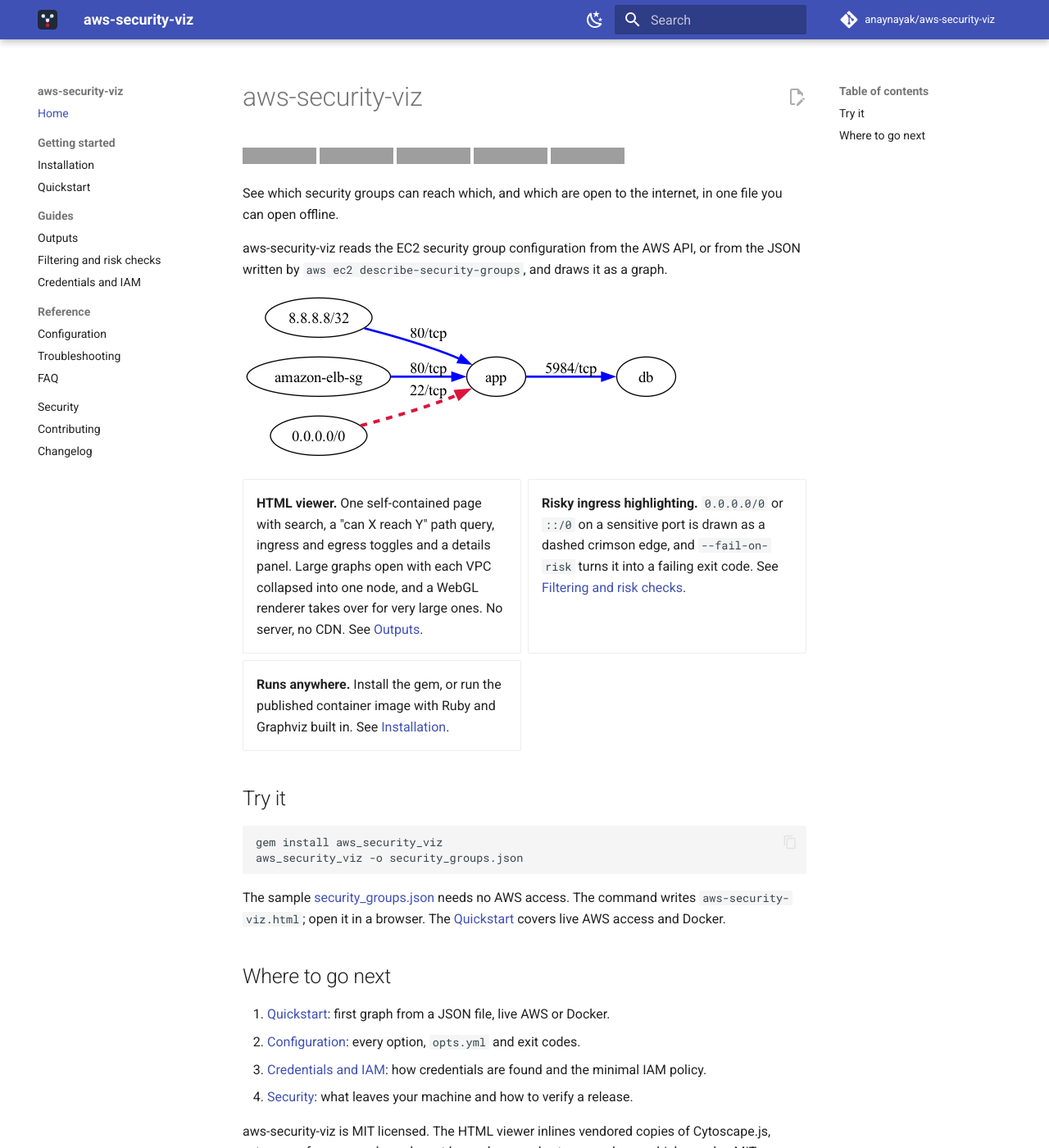
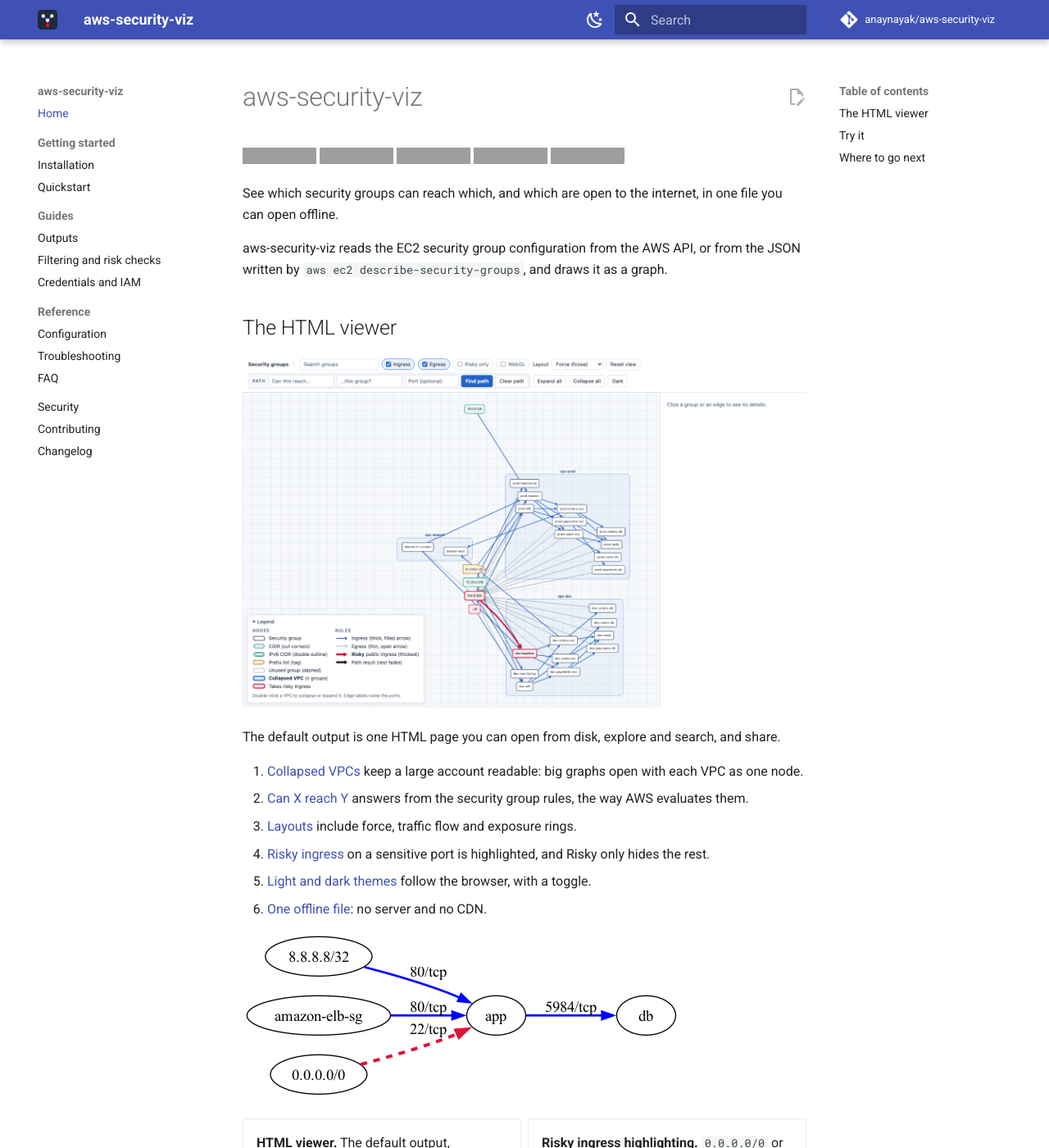
Before and after one commit to anaynayak/aws-security-viz, an MkDocs documentation site: the page built from docs/index.md, in a window 1280 px wide and 1400 px high. Shown: the whole window at 82% size. Built offline with MkDocs 1.6.1 and Material for MkDocs 9.7.7, drawn with Linux system fonts in a browser that asks for light colours; comment, search, counter and statistics services are not loaded; some of the changed text lies outside the part shown; grey boxes are pictures that could not be loaded.

Commit message:
Docs: feature the HTML viewer on the home page and in the README

```diff
--- a/docs/index.md
+++ b/docs/index.md
@@ -15,11 +15,25 @@
 aws-security-viz reads the EC2 security group configuration from the AWS API, or from the JSON written by
 `aws ec2 describe-security-groups`, and draws it as a graph.
 
+## The HTML viewer
+
+![HTML viewer in the light theme: three VPCs, their groups, the external peers and a thick red edge from 0.0.0.0/0 to a bastion group](assets/viewer-overview.png#only-light)
+![HTML viewer in the dark theme, zoomed to the dev VPC and the external peers](assets/viewer-overview-dark.png#only-dark)
+
+The default output is one HTML page you can open from disk, explore and search, and share.
+
+1. [Collapsed VPCs](outputs.md#html-viewer) keep a large account readable: big graphs open with each VPC as one node.
+2. [Can X reach Y](outputs.md#html-viewer) answers from the security group rules, the way AWS evaluates them.
+3. [Layouts](outputs.md#html-viewer) include force, traffic flow and exposure rings.
+4. [Risky ingress](outputs.md#html-viewer) on a sensitive port is highlighted, and Risky only hides the rest.
+5. [Light and dark themes](outputs.md#html-viewer) follow the browser, with a toggle.
+6. [One offline file](outputs.md#html-viewer): no server and no CDN.
+
 ![Security group graph rendered with Graphviz: a risky 0.0.0.0/0 edge into the app group](assets/sample.png)
 
 <div class="grid cards" markdown>
 
-1. **HTML viewer.** One self-contained page with search, a "can X reach Y" path query, ingress and egress toggles and a details panel. Large graphs open with each VPC collapsed into one node, and a WebGL renderer takes over for very large ones. No server, no CDN. See [Outputs](outputs.md#html-viewer).
+1. **HTML viewer.** The default output, described above. See [Outputs](outputs.md#html-viewer).
 2. **Risky ingress highlighting.** `0.0.0.0/0` or `::/0` on a sensitive port is drawn as a dashed crimson edge, and `--fail-on-risk` turns it into a failing exit code. See [Filtering and risk checks](filtering-and-risk-checks.md).
 3. **Runs anywhere.** Install the gem, or run the published container image with Ruby and Graphviz built in. See [Installation](installation.md).
 
```
Also changed, not shown: README.md (+6 -1 lines).
